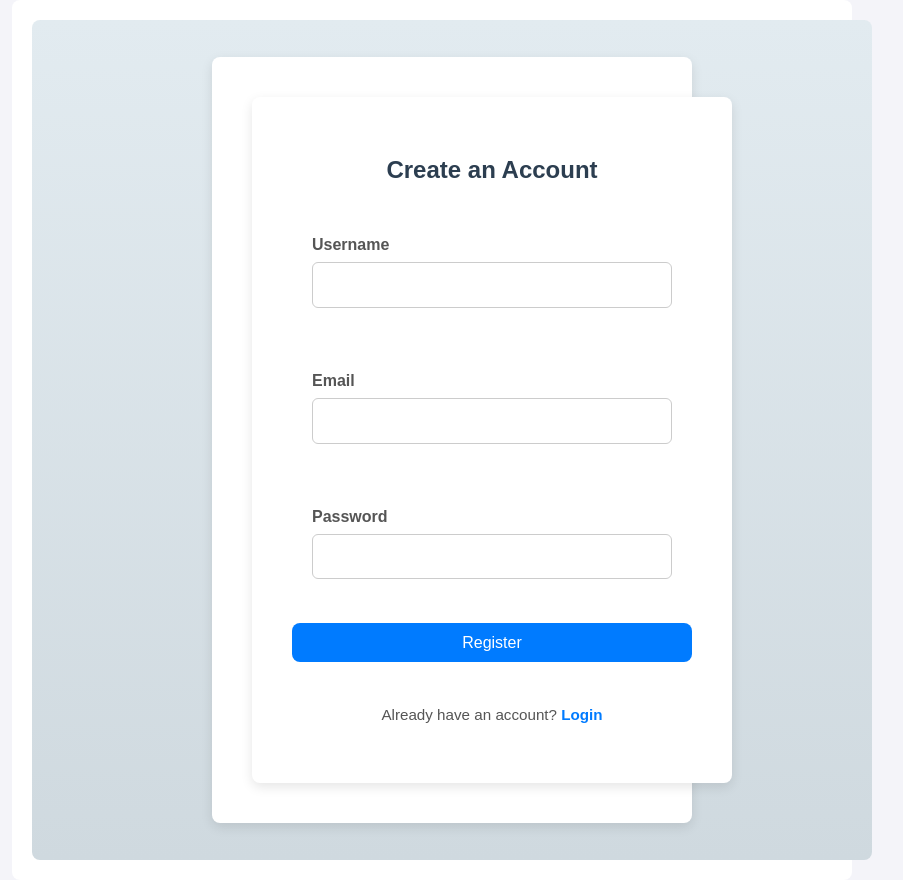
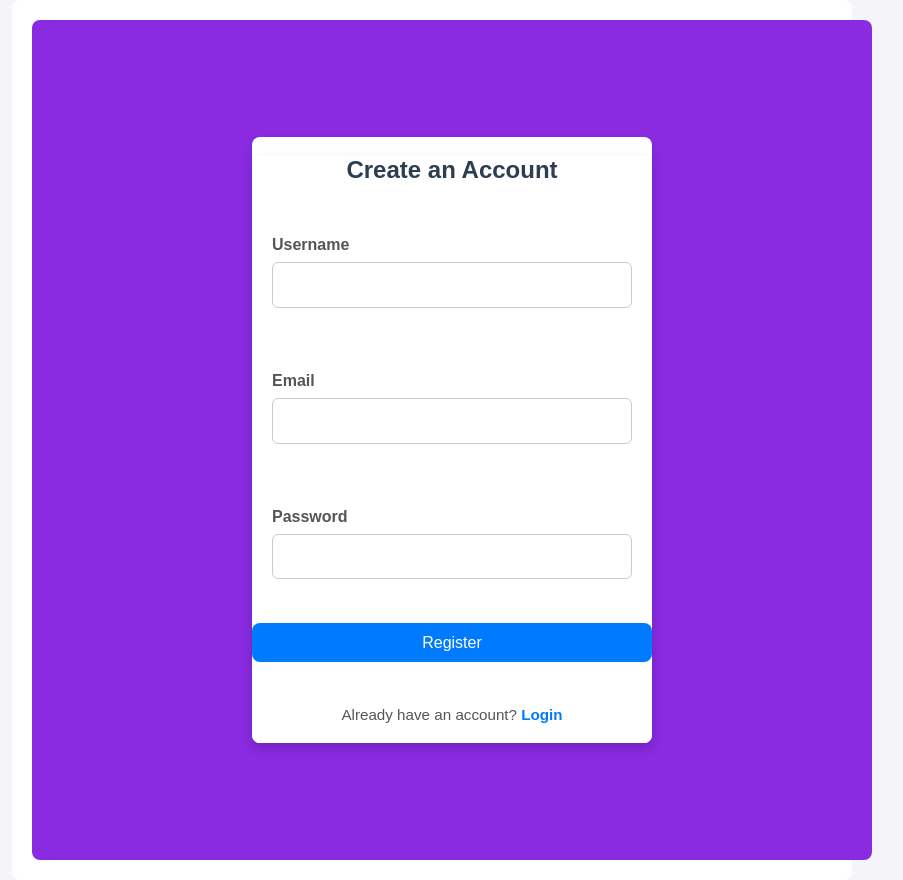
Before and after one commit to sarank1634/todo_tolist_react, a React (Vite) app in the folder todo_list/: page /register in a window 1280 px wide. Shown: the whole page, without its empty margins (208-1111 px from the left). Built offline with nearby package versions, Linux system fonts and the light colour scheme.

Commit message:
i need to update ui page bg-color also adjust

```diff
--- a/todo_list/src/index.css
+++ b/todo_list/src/index.css
@@ -19,8 +19,8 @@ body {
     align-items: center;
     min-height: 100vh;
     width: 100%;
-    background-color: #e2ebf0; /* Fallback color */
-    background-image: linear-gradient(to top, #cfd9df 0%, #e2ebf0 100%);
+    background-color: blueviolet !important; /* Fallback color */
+    /* background-image: linear-gradient(to top, #cfd9df 0%, #e2ebf0 100%); */
 }
 
 .home_page {
@@ -65,7 +65,7 @@ body {
 }
 
 .auth-page .auth-container {
-    background-color: #ffffff;
+
     padding: 2.5rem;
     border-radius: 8px;
     box-shadow: 0 4px 12px rgba(0, 0, 0, 0.1);
@@ -91,6 +91,10 @@ body {
     border-radius: 8px;
     box-shadow: 0 4px 20px rgba(0, 0, 0, 0.08);
     text-align: center;
+    padding-left: 0px !important;
+    padding-right: 0px !important;
+    padding-top: 0px !important;
+    padding-bottom: 0px !important  ;
 }
 
 .auth-wrapper p {
```
